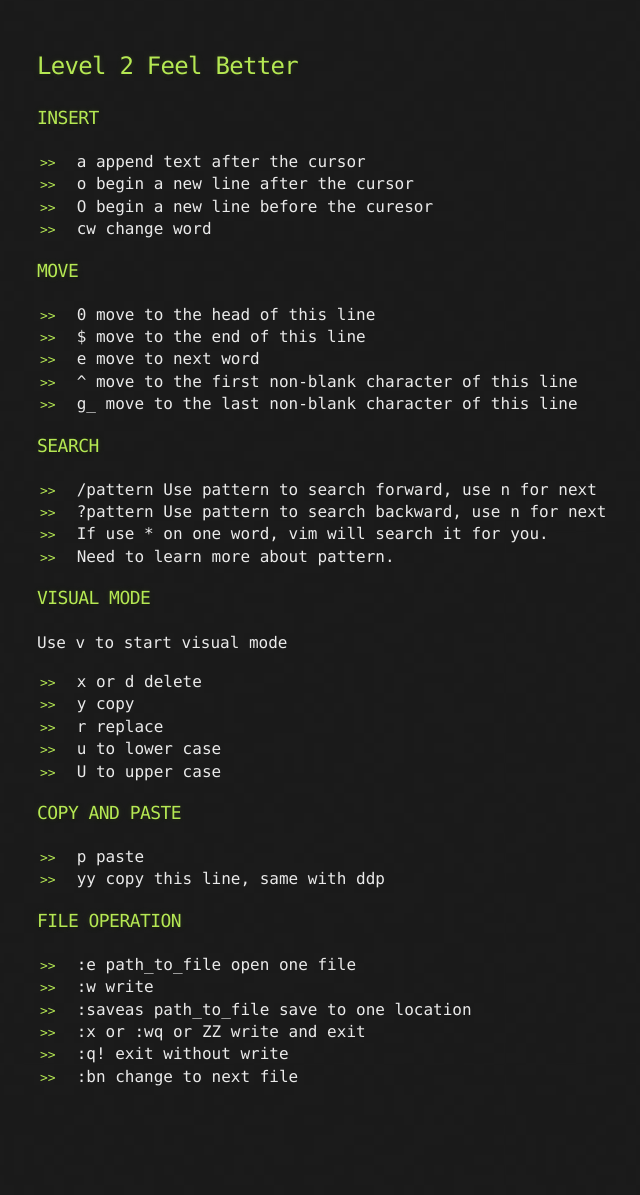
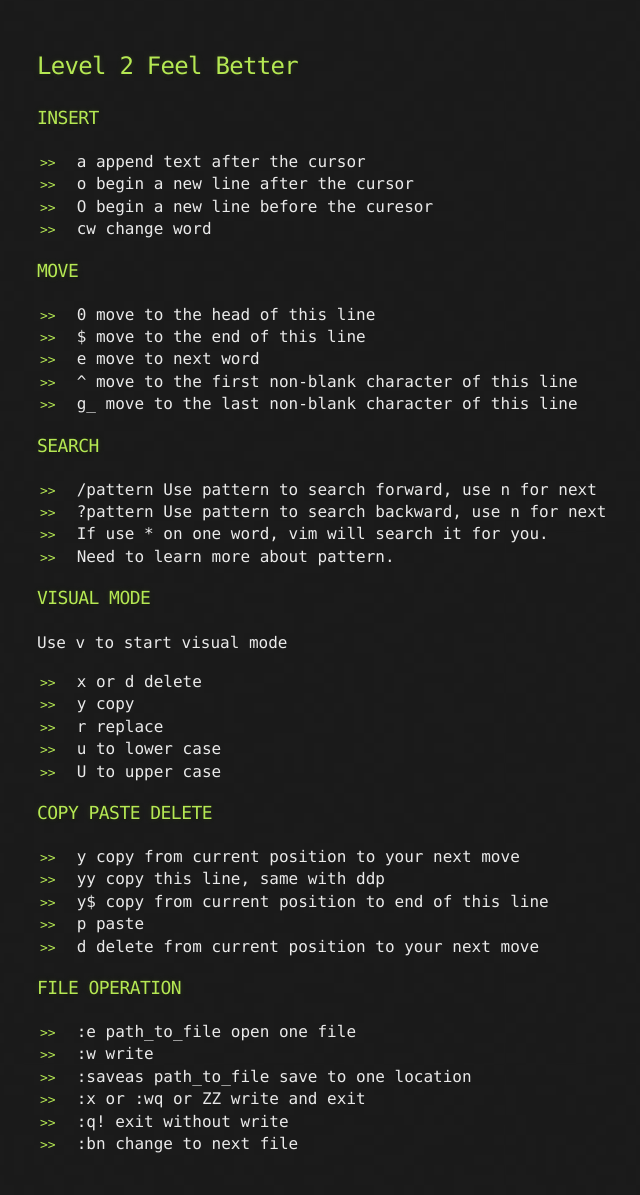
Before and after one commit to zhquake/gitBlog, a Jekyll site: the page built from _posts/2014-06-11-LearnVimLevel2.md, in a window 1280 px wide. Shown: the whole page, without its empty margins (27-667 px from the left). Built offline with Jekyll 4.4.1, drawn with Linux system fonts in a browser that asks for light colours; before the commit the page ends 1128 px from its top, so only the background shows below that.

Commit message:
add level 3 and modify level 2

```diff
--- a/_posts/2014-06-11-LearnVimLevel2.md
+++ b/_posts/2014-06-11-LearnVimLevel2.md
@@ -33,9 +33,12 @@ Use v to start visual mode
 * U   to upper case
 
 
-###COPY AND PASTE
+###COPY PASTE DELETE
+* y   copy from current position to your next move
+* yy  copy this line, same with ddp
+* y$  copy from current position to end of this line
 * p   paste
-* yy  copy this line, same with ddp
+* d   delete from current position to your next move
 
 ###FILE OPERATION
 * :e path_to_file    open one file
```
Also changed, not shown: _posts/2014-06-11-LearnVimLevel3.md (added, +37 -0 lines).
